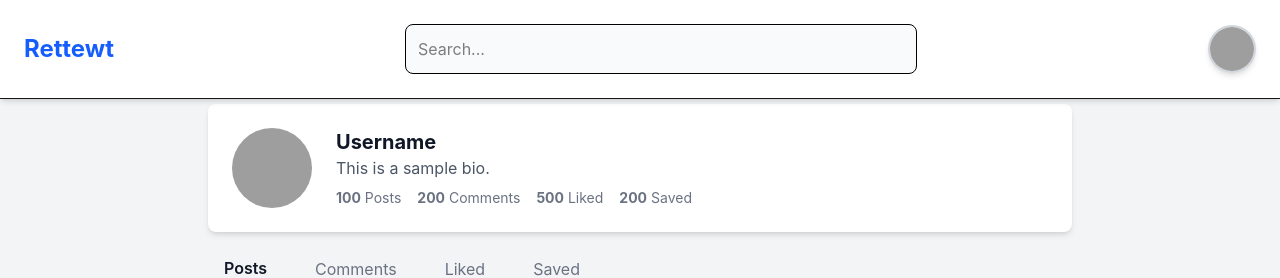
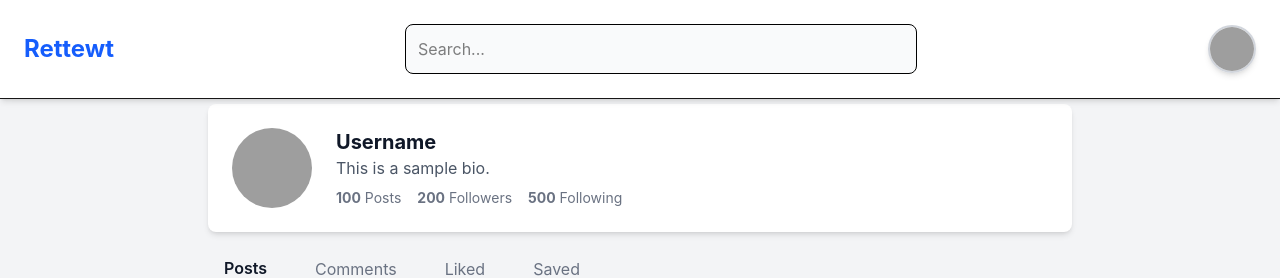
Before and after one commit to Linnaelle/hachakton_mia, a Next.js app in the folder frontend/: page /profile in a window 1280 px wide. Shown: the top 278 px of the page. Built offline with nearby package versions, Linux system fonts and the light colour scheme; grey boxes are pictures that could not be loaded.

Commit message:
fixed buttons triggering tweet modal, added clicking outside of modal to close

```diff
--- a/frontend/app/profile/page.tsx
+++ b/frontend/app/profile/page.tsx
@@ -43,9 +43,8 @@ export default function ProfilePage() {
                         <p className="text-gray-600">This is a sample bio.</p>
                         <div className="mt-2 flex space-x-4 text-sm text-gray-500">
                             <span><strong>100</strong> Posts</span>
-                            <span><strong>200</strong> Comments</span>
-                            <span><strong>500</strong> Liked</span>
-                            <span><strong>200</strong> Saved</span>
+                            <span><strong>200</strong> Followers</span>
+                            <span><strong>500</strong> Following</span>
                         </div>
                     </div>
                 </div>
--- a/frontend/components/Tweet.tsx
+++ b/frontend/components/Tweet.tsx
@@ -9,6 +9,15 @@ interface TweetProps {
   time: string;
   isFollowing: boolean;
   onFollowToggle: () => void;
+}
+
+const handleButtonClick = (e: React.MouseEvent, callback: () => void) => {
+  e.stopPropagation(); // Prevent the tweet click event
+  callback(); // Trigger the specific button's action
+};
+
+const onLikeClicked = () => {
+  console.log("Liekd")
 }
 
 export default function Tweet({ username, handle, content, time, isFollowing, onFollowToggle }: TweetProps) {
@@ -30,7 +39,7 @@ export default function Tweet({ username, handle, content, time, isFollowing, on
             </div>
 
             <button
-              onClick={onFollowToggle}
+              onClick={(e) => handleButtonClick(e, onFollowToggle)}
               className={`flex items-center gap-1 px-3 py-1 text-sm font-medium ${isFollowing ? 'bg-blue-500 text-white' : 'bg-black text-white'} rounded-full hover:bg-gray-800`}
             >
               {isFollowing ? <CheckIcon className="w-4 h-4" /> : <UserPlusIcon className="w-4 h-4" />}
@@ -41,15 +50,15 @@ export default function Tweet({ username, handle, content, time, isFollowing, on
           <p className="mt-2">{content}</p>
 
           <div className="flex gap-8 mt-4 text-gray-500">
-            <button className="flex items-center gap-2 hover:text-blue-500">
+            <button className="flex items-center gap-2 hover:text-blue-500"onClick={(e) => handleButtonClick(e, onLikeClicked)}>
               <ChatBubbleOvalLeftIcon className="w-5 h-5" />
               <span>1.2K</span>
             </button>
-            <button className="flex items-center gap-2 hover:text-green-500">
+            <button className="flex items-center gap-2 hover:text-green-500" onClick={(e) => handleButtonClick(e, onLikeClicked)}>
               <ArrowPathIcon className="w-5 h-5" />
               <span>892</span>
             </button>
-            <button className="flex items-center gap-2 hover:text-red-500">
+            <button className="flex items-center gap-2 hover:text-red-500"onClick={(e) => handleButtonClick(e, onLikeClicked)}>
               <HeartIcon className="w-5 h-5" />
               <span>15.6K</span>
             </button>
```
